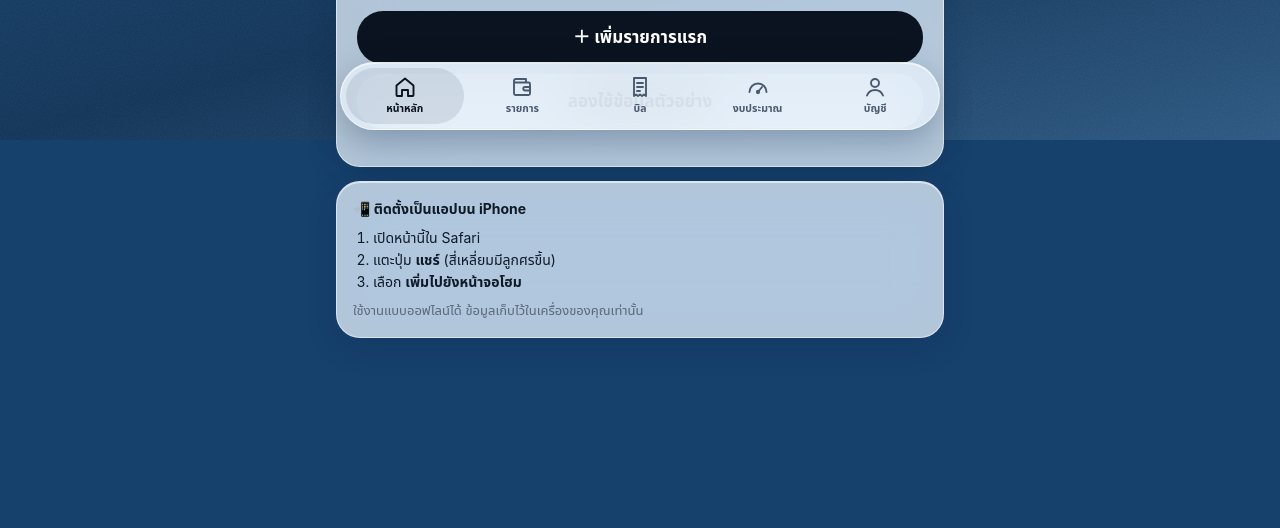
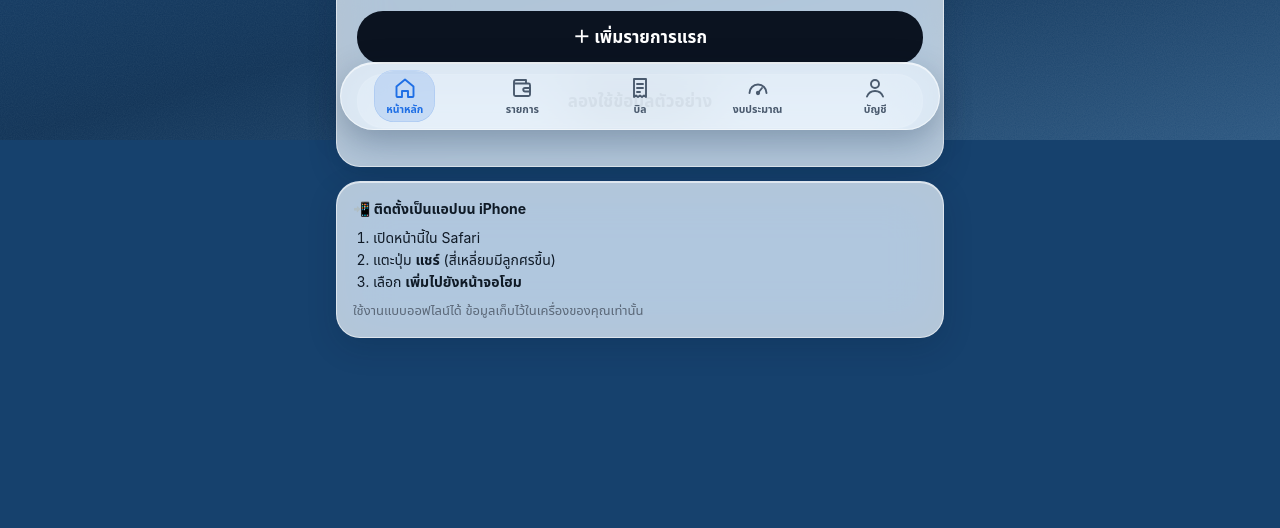
Before and after one commit to thitiwutchm/centel.app, a plain HTML site: page index.html in a window 1280 px wide. Shown: the part 660-1188 px from the top of the page. Drawn offline with Linux system fonts and the light colour scheme; no server answers.

Commit message:
Tab bar: selected pill hugs the icon and label (#54)
The highlight was drawn on the whole tab slot, so it looked loose. It now sits on an
inner .tab-in wrapper that fits the icon + label evenly, with the icon and label in the
theme's accent colour and a soft glass edge. Works in every theme. sw cache v37.


Claude-Session: https://claude.ai/code/session_01F3zFZW9ZbfMf7uWXsLVafe

Co-authored-by: Claude <noreply@anthropic.com>

```diff
--- a/index.html
+++ b/index.html
@@ -31,11 +31,11 @@
   <button class="fab ext" id="addBtn" aria-label="เพิ่มรายการ"><span class="fab-plus">＋</span><span class="fab-label" id="addLabel">เพิ่มรายการ</span></button>
 
   <nav class="tabbar">
-    <button data-tab="home" class="active"><svg class="ti" viewBox="0 0 24 24"><path d="M3.5 10.5 12 3.5l8.5 7V20a1 1 0 0 1-1 1H15v-6H9v6H4.5a1 1 0 0 1-1-1z"/></svg><span>หน้าหลัก</span></button>
-    <button data-tab="txns"><svg class="ti" viewBox="0 0 24 24"><path d="M4 7.5h14.5a1.5 1.5 0 0 1 1.5 1.5v9.5a1.5 1.5 0 0 1-1.5 1.5H5.5A1.5 1.5 0 0 1 4 18.5V6a2 2 0 0 1 2-2h10v3.5"/><path d="M15 12h5v3.5h-5a1.75 1.75 0 0 1 0-3.5z"/></svg><span>รายการ</span></button>
-    <button data-tab="bills"><svg class="ti" viewBox="0 0 24 24"><path d="M6 3h12v18l-2-1.5-2 1.5-2-1.5-2 1.5-2-1.5L6 21z"/><path d="M9 8h6M9 12h6M9 16h3"/></svg><span>บิล</span></button>
-    <button data-tab="budgets"><svg class="ti" viewBox="0 0 24 24"><path d="M3.5 17a8.5 8.5 0 1 1 17 0"/><path d="M12 17l4-5"/><circle cx="12" cy="17" r="1.2"/></svg><span>งบประมาณ</span></button>
-    <button data-tab="account"><svg class="ti" viewBox="0 0 24 24"><circle cx="12" cy="8" r="4"/><path d="M4 20.5c1.4-3.6 4.4-5.5 8-5.5s6.6 1.9 8 5.5"/></svg><span>บัญชี</span></button>
+    <button data-tab="home" class="active"><span class="tab-in"><svg class="ti" viewBox="0 0 24 24"><path d="M3.5 10.5 12 3.5l8.5 7V20a1 1 0 0 1-1 1H15v-6H9v6H4.5a1 1 0 0 1-1-1z"/></svg><span>หน้าหลัก</span></span></button>
+    <button data-tab="txns"><span class="tab-in"><svg class="ti" viewBox="0 0 24 24"><path d="M4 7.5h14.5a1.5 1.5 0 0 1 1.5 1.5v9.5a1.5 1.5 0 0 1-1.5 1.5H5.5A1.5 1.5 0 0 1 4 18.5V6a2 2 0 0 1 2-2h10v3.5"/><path d="M15 12h5v3.5h-5a1.75 1.75 0 0 1 0-3.5z"/></svg><span>รายการ</span></span></button>
+    <button data-tab="bills"><span class="tab-in"><svg class="ti" viewBox="0 0 24 24"><path d="M6 3h12v18l-2-1.5-2 1.5-2-1.5-2 1.5-2-1.5L6 21z"/><path d="M9 8h6M9 12h6M9 16h3"/></svg><span>บิล</span></span></button>
+    <button data-tab="budgets"><span class="tab-in"><svg class="ti" viewBox="0 0 24 24"><path d="M3.5 17a8.5 8.5 0 1 1 17 0"/><path d="M12 17l4-5"/><circle cx="12" cy="17" r="1.2"/></svg><span>งบประมาณ</span></span></button>
+    <button data-tab="account"><span class="tab-in"><svg class="ti" viewBox="0 0 24 24"><circle cx="12" cy="8" r="4"/><path d="M4 20.5c1.4-3.6 4.4-5.5 8-5.5s6.6 1.9 8 5.5"/></svg><span>บัญชี</span></span></button>
   </nav>
 
   <div class="sheet-backdrop" id="backdrop" hidden></div>
--- a/styles.css
+++ b/styles.css
@@ -220,11 +220,21 @@ main { padding: 12px 16px; max-width: 640px; margin: 0 auto; }
 }
 .tabbar button {
   flex: 1; min-width: 0; height: calc(var(--tabbar-h) - 8px); border: 0; background: none; color: var(--muted);
-  border-radius: 28px; display: flex; flex-direction: column; align-items: center; justify-content: center; gap: 2px;
-  font-size: 10.5px; white-space: nowrap; transition: background .2s, color .2s;
+  display: flex; align-items: center; justify-content: center; padding: 0;
+  font-size: 10.5px; white-space: nowrap; transition: color .2s;
+}
+/* The selected pill hugs the icon + label (not the whole slot), tinted with the accent. */
+.tabbar .tab-in {
+  display: inline-flex; flex-direction: column; align-items: center; justify-content: center; gap: 2px;
+  flex: none; padding: 6px 12px 5px; border-radius: 20px; min-width: 60px;
+  transition: background .25s, box-shadow .25s, color .25s;
 }
 .tabbar .ti { width: 24px; height: 24px; fill: none; stroke: currentColor; stroke-width: 1.7; stroke-linecap: round; stroke-linejoin: round; }
-.tabbar button.active { color: var(--accent); font-weight: 600; background: var(--accent-soft); }
+.tabbar button.active { color: var(--accent); font-weight: 600; }
+.tabbar button.active .tab-in {
+  background: color-mix(in srgb, var(--accent) 15%, transparent);
+  box-shadow: inset 0 0 0 0.5px color-mix(in srgb, var(--accent) 22%, transparent), inset 0 1px 0 rgba(255, 255, 255, .35);
+}
 
 .fab {
   position: fixed; z-index: 11; right: max(16px, calc(50% - 312px));
@@ -842,12 +852,11 @@ body::before {
 }
 .tabbar button { color: #4a5a6e; font-size: 10.5px; font-weight: 600; transition: background .25s, color .25s, transform .2s; }
 .tabbar button:active { transform: scale(.94); }
-.tabbar button.active { color: #0b1320; background: rgba(16, 36, 64, .1); }
+.tabbar button.active { color: var(--accent); }
 .tabbar .ti { stroke-width: 1.9; }
 @media (prefers-color-scheme: dark) {
   .tabbar { background: rgba(26, 38, 56, .72); box-shadow: 0 12px 34px rgba(0, 0, 0, .45), inset 0 1px 0 rgba(255, 255, 255, .06); }
   .tabbar button { color: #9cadc2; }
-  .tabbar button.active { color: #fff; background: rgba(255, 255, 255, .12); }
 }
 
 .fab {
@@ -1218,7 +1227,7 @@ body::before {
 [data-backdrop] .avatar-btn { border-color: var(--bd-edge); box-shadow: none; }
 [data-backdrop] .tabbar { background: var(--tab-bg); border-color: var(--glass-edge); box-shadow: 0 10px 30px rgba(0, 0, 0, .12); }
 [data-backdrop] .tabbar button { color: var(--tab-fg); }
-[data-backdrop] .tabbar button.active { color: var(--tab-on); background: var(--tab-on-bg); }
+[data-backdrop] .tabbar button.active { color: var(--accent); }
 [data-backdrop] .sheet-backdrop, [data-backdrop] .gc-scrim { background: var(--scrim); }
 [data-backdrop] .card, [data-backdrop] .list, [data-backdrop] .day-card, [data-backdrop] .cal, [data-backdrop] .alert { box-shadow: var(--shadow); }
 [data-backdrop] .tp-prev { box-shadow: 0 2px 8px rgba(0, 0, 0, .08); }
--- a/sw.js
+++ b/sw.js
@@ -1,5 +1,5 @@
 // Bump CACHE when shipping changes so installed apps pick up the new files.
-const CACHE = 'billplanner-v36';
+const CACHE = 'billplanner-v37';
 const ASSETS = [
   './',
   'index.html',
```
Also changed, not shown: docs/screenshots/tab-pill/all-themes.png (added).
